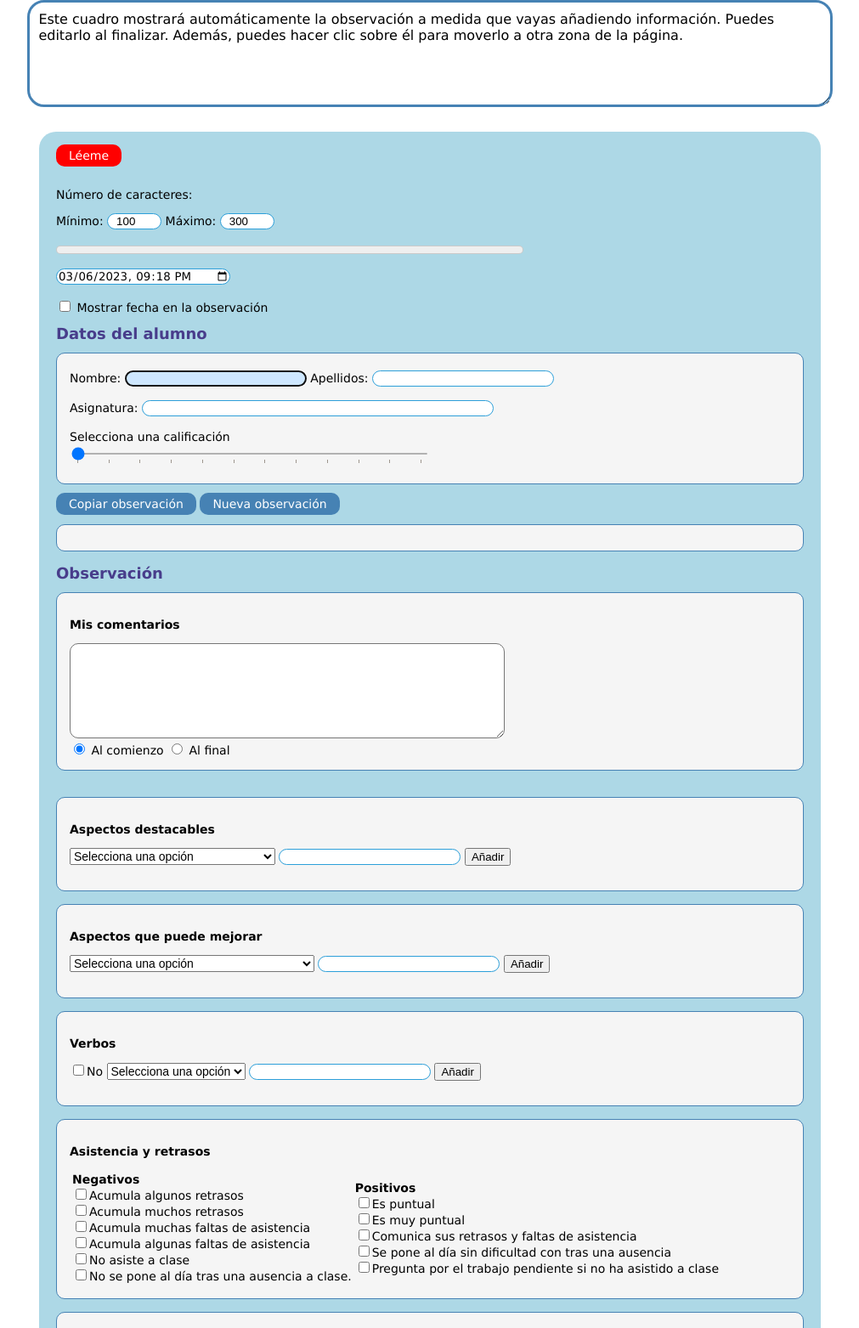
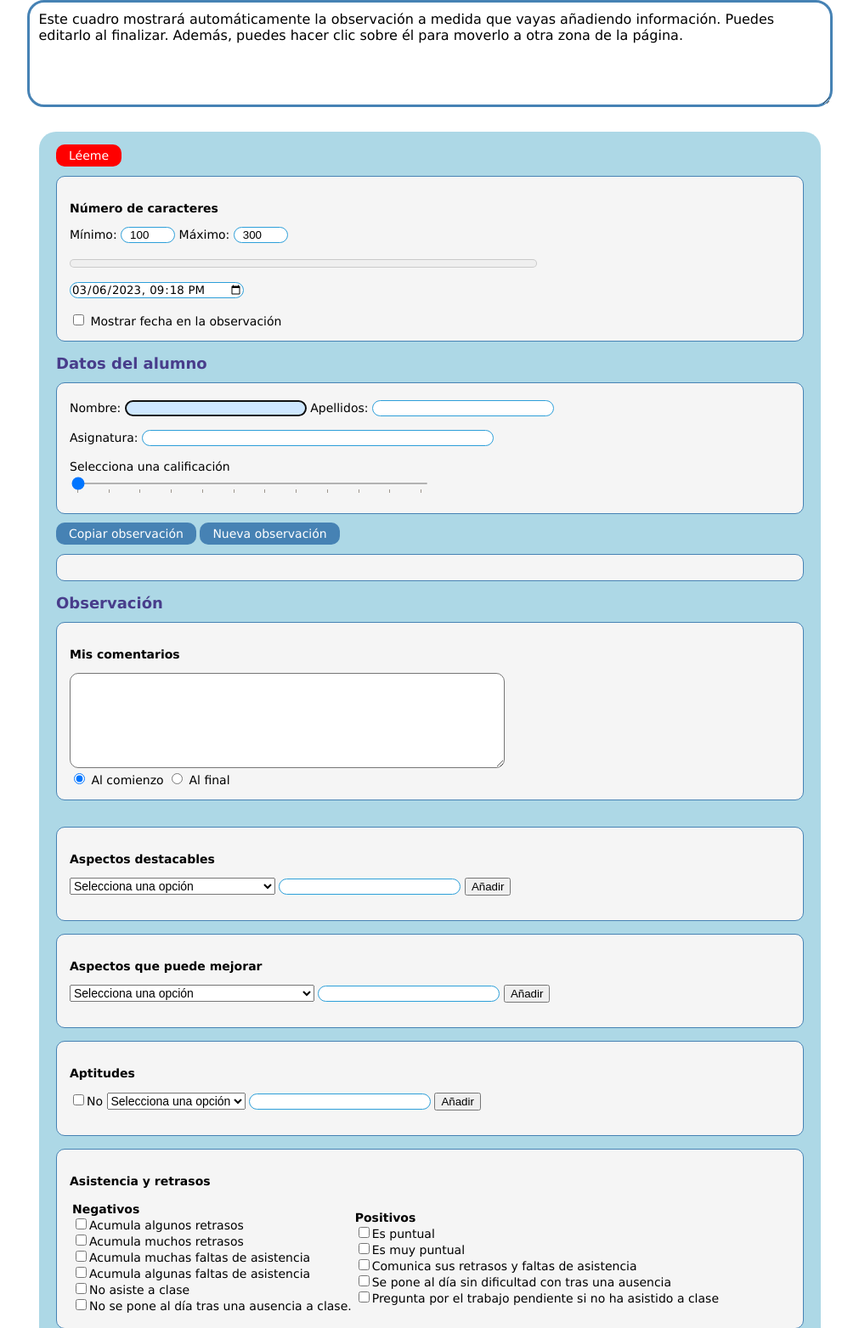
Before and after one commit to ebenimeli/obs, a PHP site: page / in a window 1280 px wide. Shown: the part 70-1633 px from the top of the page at 85% size, without its empty margins (134-1145 px from the left). Run offline with PHP 8.4, Linux system fonts and the light colour scheme; some libraries are stand-ins or nearby versions.

Commit message:
Labels update + group box for min-max chars
Verbos --> Aptitudes
Style: group box for min-max chars

```diff
--- a/index.php
+++ b/index.php
@@ -57,24 +57,21 @@
 </div>
 
 
+<div class="group">
+    <h3>Número de caracteres</h3>
     <p>
-        <p>Número de caracteres:</p>
-        <p>
-            Mínimo: <input type="number" step="10" id="ncharsmin" min="100" max="500" value="100" />
-            Máximo: <input type="number" step="25" id="nchars" min="100" max="1000" value="300" />
-        </p>
+        Mínimo: <input type="number" step="10" id="ncharsmin" min="100" max="500" value="100" />
+        Máximo: <input type="number" step="25" id="nchars" min="100" max="1000" value="300" />
     </p>
-    <meter id="progressbar" min="0" max="100" value="0" low="25" optimum="75" optimum="90"></meter>
-
-    <!--
-    <input type="range" min="0" max="500" value="300" class="slider" id="range">
-    <p>Extensión máxima: <span id="maxchars">300</span> caracteres.</p>
-    -->
+    <p>
+        <meter id="progressbar" min="0" max="100" value="0" low="25" optimum="75" optimum="90"></meter>
+    </p>
     <br/><br/>
     <input type="datetime-local" name="datetime" id="datetime">
     <br/><br/>
     <input type="checkbox" id="showdate" onchange="updateText()"> Mostrar fecha en la observación
     <br/>
+    </div>
 
 
     <h1>Datos del alumno</h1>
@@ -87,7 +84,6 @@
         Asignatura: <input type="text" id="subject" onmouseup="updateHeaders()">
         <br/>
         <br/>
-
 
         <div class="slider">
             <label for="fader" id="gradelabel">Calificación</label>
@@ -192,7 +188,7 @@
 
     <!-- Verbos -->
     <div class="group">
-        <h3 id="h3-negative">Verbos</h3>
+        <h3 id="h3-negative">Aptitudes</h3>
         <input type="checkbox" id="noverb" value="No" onchange="updateText()">No
 
         <select id="verbs" onchange="clearVerbText()">
@@ -461,7 +457,7 @@
 </div> <!-- end content -->
 
     <div class="footer">&copy; Enrique Benimeli <a href="http://www.ebenimeli.org" target="_blank">www.ebenimeli.org</a> · 2023 · <span id="obsc"></span> ·
-    Actualizado: 2023-03-06 14:01:44</div>
+    Actualizado: 2023-03-06 22:16:24</div>
     <!-- Cmd + Shift + I -->
 
     <!-- Scripts -->
```
